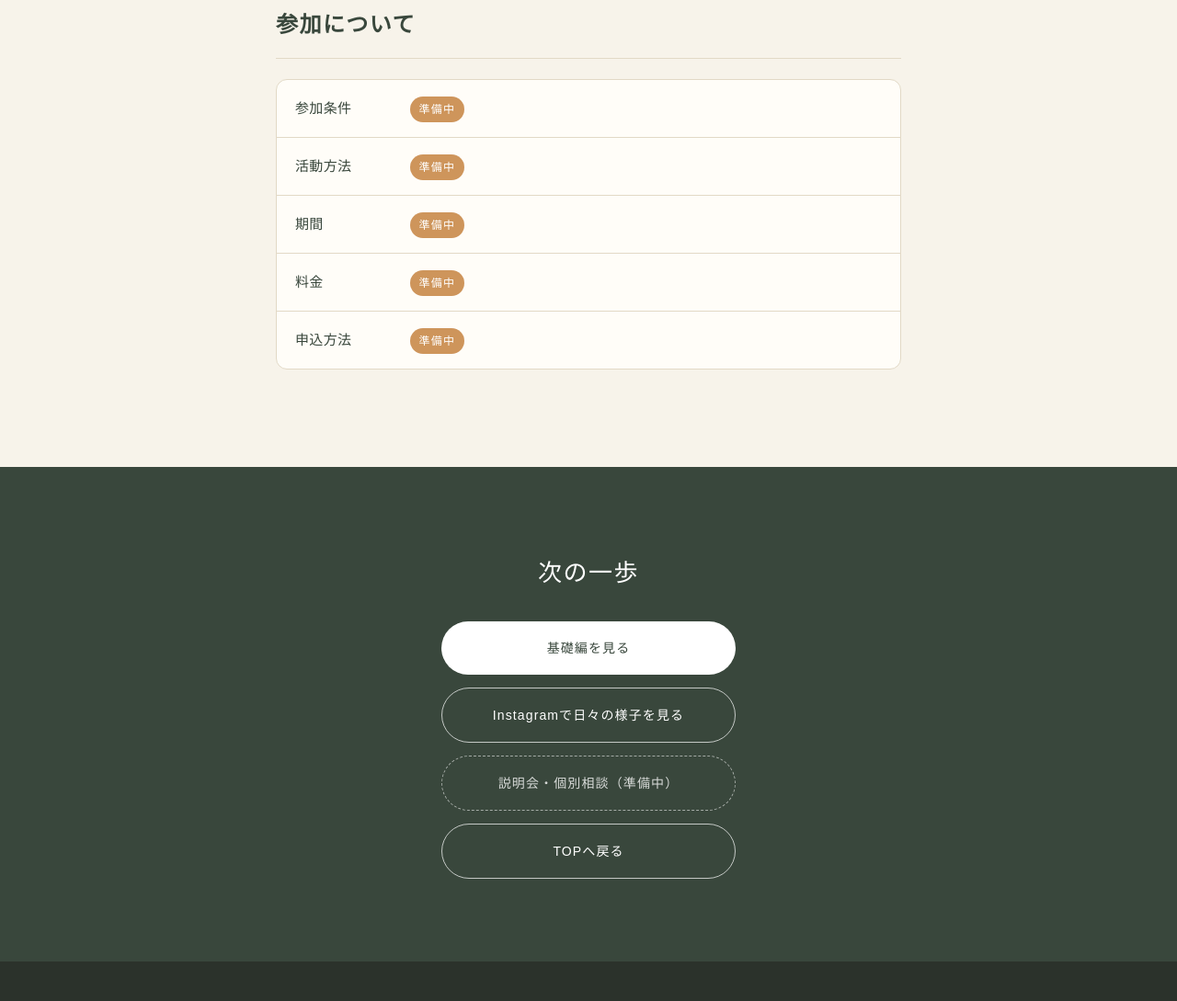
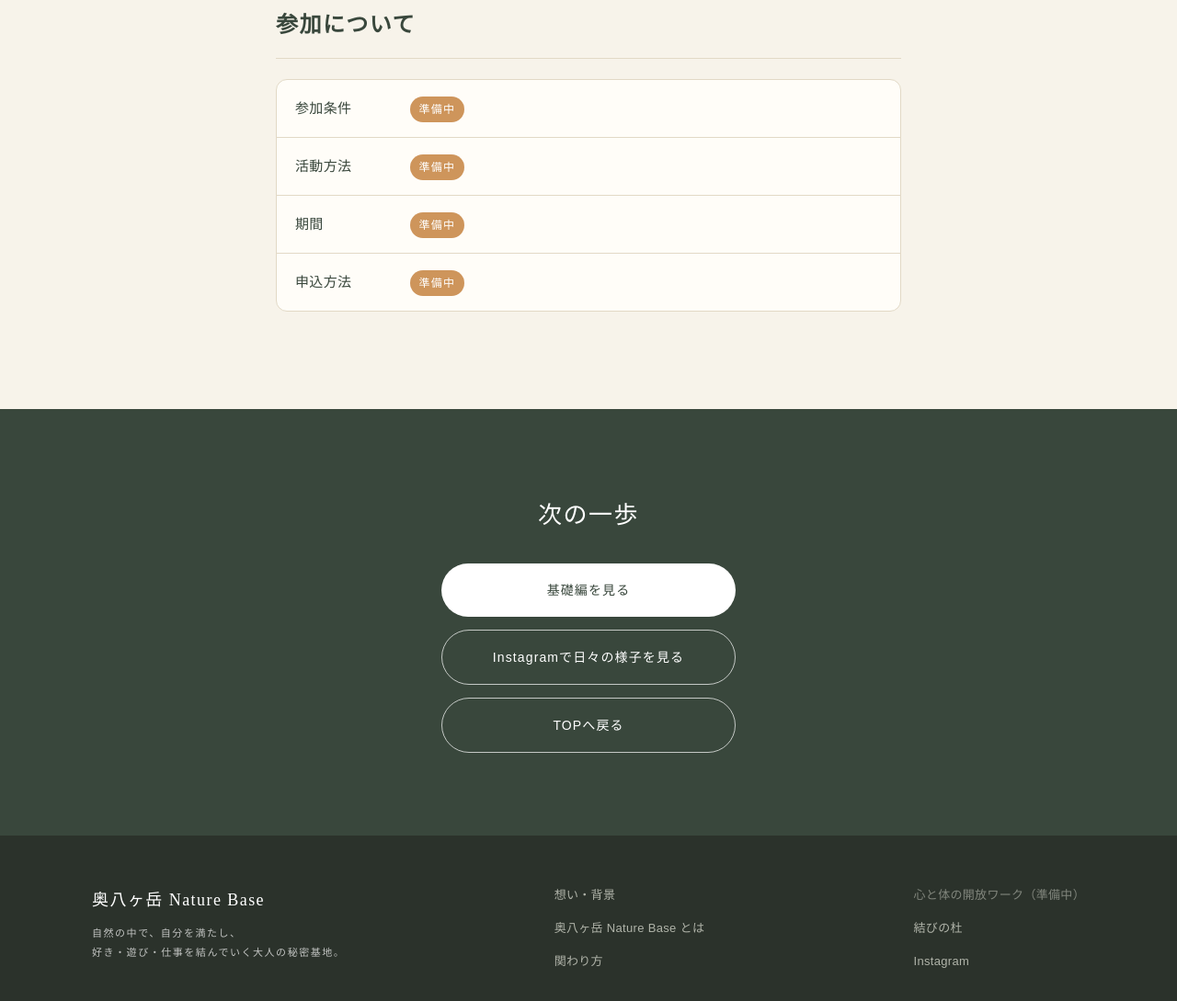
Before and after one commit to living-in-nature/nature-base, a plain HTML site: page program-advanced.html in a window 1280 px wide. Shown: the part 1325-2414 px from the top of the page at 92% size. Drawn offline with Linux system fonts and the light colour scheme.

Commit message:
基礎編・応用編から料金と説明会・個別相談を外す
Co-Authored-By: Claude Opus 5.5 <noreply@anthropic.com>

```diff
--- a/program-advanced.html
+++ b/program-advanced.html
@@ -448,7 +448,7 @@
 <section>
   <div class="narrow reveal">
     <h2 class="sec-title">参加について</h2>
-    <dl class="info"><div class="info-row"><dt>参加条件</dt><dd><span class="soon">準備中</span></dd></div><div class="info-row"><dt>活動方法</dt><dd><span class="soon">準備中</span></dd></div><div class="info-row"><dt>期間</dt><dd><span class="soon">準備中</span></dd></div><div class="info-row"><dt>料金</dt><dd><span class="soon">準備中</span></dd></div><div class="info-row"><dt>申込方法</dt><dd><span class="soon">準備中</span></dd></div></dl>
+    <dl class="info"><div class="info-row"><dt>参加条件</dt><dd><span class="soon">準備中</span></dd></div><div class="info-row"><dt>活動方法</dt><dd><span class="soon">準備中</span></dd></div><div class="info-row"><dt>期間</dt><dd><span class="soon">準備中</span></dd></div><div class="info-row"><dt>申込方法</dt><dd><span class="soon">準備中</span></dd></div></dl>
   </div>
 </section>
 
@@ -458,7 +458,6 @@
     <div class="btn-row">
       <a class="btn primary" href="program-basic.html">基礎編を見る</a>
       <a class="btn ghost" data-nb-href="ig" href="#" target="_blank" rel="noopener">Instagramで日々の様子を見る</a>
-      <span class="btn off">説明会・個別相談（準備中）</span>
       <a class="btn ghost" href="index.html">TOPへ戻る</a>
     </div>
   </div>
```
Also changed, not shown: program-basic.html (+1 -2 lines).
